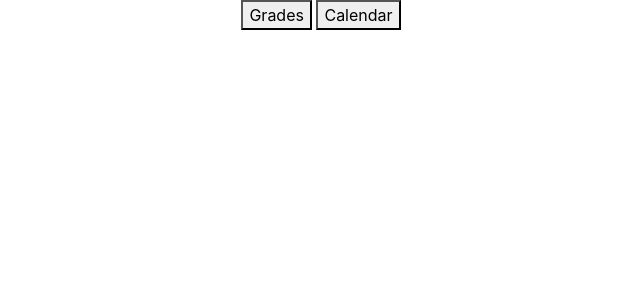
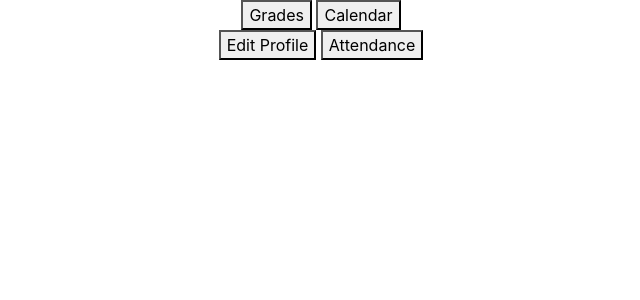
Before and after one commit to Chicago19/team-15, a Flask app: page /dashboard/ in a window 1280 px wide. Shown: the part 24-324 px from the top of the page, without its empty margins (319-959 px from the left). Run offline with Flask 2, Linux system fonts and the light colour scheme; some libraries are stand-ins or nearby versions.

Commit message:
Update currentstudents.html

```diff
--- a/front/templates/currentstudents.html
+++ b/front/templates/currentstudents.html
@@ -17,6 +17,10 @@
   <body>
 <button type="button"> Grades </button>
 <button type="button"> Calendar </button>
+</br>
+<button type="button"> Edit Profile </button>
+<button type="button"> Attendance </button>
+
 
   </body>
 </html>
```
